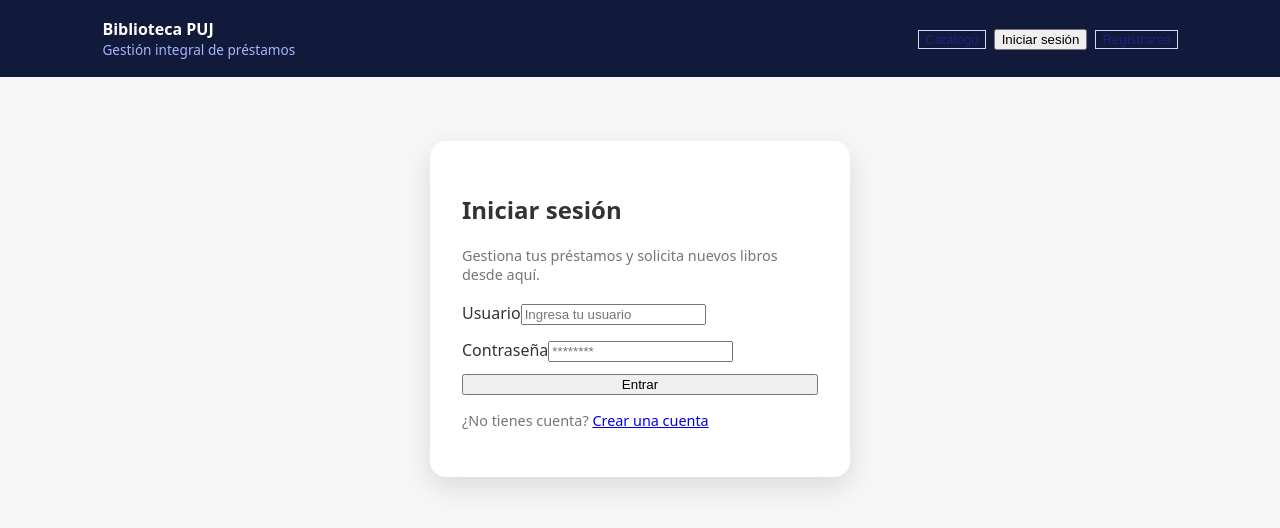
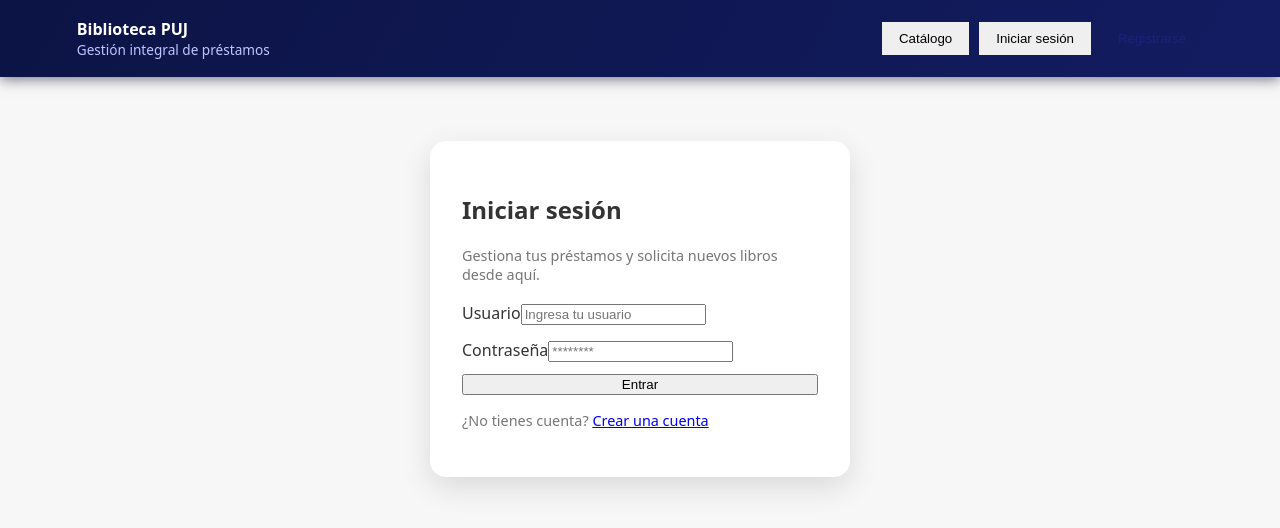
Before and after one commit to Miguel4950/g5-frontend, a React (Vite) app: page /login in a window 1280 px wide. Shown: the top 528 px of the page. Built offline with nearby package versions, Linux system fonts and the light colour scheme; no server answers.

Commit message:
Arreglos

```diff
--- a/src/components/DashboardLayout.jsx
+++ b/src/components/DashboardLayout.jsx
@@ -50,9 +50,11 @@ export default function DashboardLayout({ title, subtitle, actions, children })
 
       <nav className="dashboard-nav">
         <button onClick={() => navigate("/catalog")}>Catálogo</button>
-        <button onClick={() => navigate("/student/dashboard")}>
-          Panel estudiante
-        </button>
+        {!isStaff && (
+          <button onClick={() => navigate("/student/dashboard")}>
+            Panel estudiante
+          </button>
+        )}
         {isStaff && (
           <button onClick={() => navigate("/librarian/dashboard")}>
             Panel bibliotecario
--- a/src/components/TopBar.jsx
+++ b/src/components/TopBar.jsx
@@ -1,56 +1,68 @@
 import { useSelector, useDispatch } from "react-redux";
-import { useNavigate } from "react-router-dom";
+import { useLocation, useNavigate } from "react-router-dom";
 import { logout } from "../store/authSlice";
 import { resolveRole } from "../utils/roleUtils";
 
-export default function TopBar() {
+export default function TopBar({ showBack = false }) {
   const user = useSelector((state) => state.auth.user);
   const dispatch = useDispatch();
   const navigate = useNavigate();
+  const location = useLocation();
   const role = resolveRole(user);
+
+  const isStaff = role === "librarian" || role === "admin";
+
+  const navItems = [
+    { label: "Catálogo", path: "/catalog" },
+    !user
+      ? null
+      : isStaff
+        ? { label: "Panel bibliotecario", path: "/librarian/dashboard" }
+        : { label: "Panel estudiante", path: "/student/dashboard" },
+  ].filter(Boolean);
 
   const handleLogout = () => {
     dispatch(logout());
     navigate("/login");
   };
 
-  const goDashboard = () => {
-    if (!user) {
-      navigate("/login");
-      return;
-    }
-    if (role === "librarian" || role === "admin") {
-      navigate("/librarian/dashboard");
-    } else {
-      navigate("/student/dashboard");
-    }
+  const handleBack = () => {
+    navigate(-1);
   };
 
   return (
     <header className="topbar">
+      <div className="topbar-left">
+        {showBack && (
+          <button className="ghost back-button" onClick={handleBack}>
+            ← Regresar
+          </button>
+        )}
         <div className="topbar-logo" onClick={() => navigate("/catalog")}>
           <strong>Biblioteca PUJ</strong>
           <span>Gestión integral de préstamos</span>
         </div>
-      <nav className="topbar-actions">
-        <button onClick={() => navigate("/catalog")} className="ghost">
-          Catálogo
+      </div>
+      <nav className="topbar-nav">
+        {navItems.map((item) => (
+          <button
+            key={item.path}
+            className={
+              location.pathname.startsWith(item.path) ? "active" : ""
+            }
+            onClick={() => navigate(item.path)}
+          >
+            {item.label}
           </button>
+        ))}
         {user ? (
-          <>
-            <button onClick={goDashboard}>
-              {role === "librarian" || role === "admin"
-                ? "Panel bibliotecario"
-                : "Panel estudiante"}
-            </button>
-            <button onClick={handleLogout} className="ghost">
+          <button className="ghost" onClick={handleLogout}>
             Cerrar sesión
           </button>
-          </>
         ) : (
           <>
             <button onClick={() => navigate("/login")}>Iniciar sesión</button>
-            <button onClick={() => navigate("/register")} className="ghost">
+            <button className="ghost" onClick={() => navigate("/register")}>
               Registrarse
             </button>
           </>
--- a/src/index.css
+++ b/src/index.css
@@ -189,9 +189,19 @@ body {
   display: flex;
   justify-content: space-between;
   align-items: center;
-  padding: 18px 8%;
-  background: #111a3a;
+  padding: 18px 6%;
+  background: linear-gradient(120deg, #0c1445, #131c61);
   color: #fff;
+  box-shadow: 0 3px 12px rgba(7, 10, 40, 0.5);
+  position: sticky;
+  top: 0;
+  z-index: 10;
+}
+
+.topbar-left {
+  display: flex;
+  align-items: center;
+  gap: 16px;
 }
 
 .topbar-logo {
@@ -201,11 +211,28 @@ body {
 .topbar-logo span {
   display: block;
   font-size: 0.85rem;
-  color: #a5b4fc;
+  color: #bec6ff;
 }
 
-.topbar-actions button {
-  margin-left: 8px;
+.topbar-nav button {
+  margin-left: 10px;
+  border: 1px solid transparent;
+  padding: 8px 16px;
+}
+
+.topbar-nav button.active {
+  background: #fff;
+  color: #111a3a;
+  border-color: #fff;
+}
+
+.back-button {
+  color: #111a3a;
+  background: #ffffff;
+  border: 1px solid #bcc4ff;
+  padding: 6px 14px;
+  border-radius: 999px;
+  font-weight: 600;
 }
 
 .catalog-shell,
@@ -285,6 +312,30 @@ body {
   color: #d32f2f;
 }
 
+.book-hero {
+  max-width: 900px;
+  margin: 32px auto;
+  padding: 0 16px 48px;
+}
+
+.book-detail-card {
+  background: #fff;
+  border-radius: 16px;
+  box-shadow: 0 12px 40px rgba(0, 0, 0, 0.08);
+  padding: 32px;
+}
+
+.book-detail-card h2 {
+  margin-bottom: 4px;
+}
+
+.book-detail-meta {
+  margin-top: 24px;
+  display: flex;
+  justify-content: space-between;
+  align-items: center;
+}
+
 .page {
   max-width: 960px;
   margin: 0 auto;
@@ -304,3 +355,7 @@ body {
   padding: 16px;
   box-shadow: 0 1px 3px rgba(0,0,0,0.08);
 }
+.topbar-nav {
+  display: flex;
+  align-items: center;
+}
--- a/src/pages/BookDetail.jsx
+++ b/src/pages/BookDetail.jsx
@@ -37,25 +37,20 @@ export default function BookDetail() {
 
   return (
     <>
-      <TopBar />
-      <div className="page">
-        <div className="card">
+      <TopBar showBack />
+      <section className="book-hero">
+        <div className="book-detail-card">
           <h2>{book.titulo}</h2>
-          <p>
-            <strong>Autor:</strong> {book.autor}
-          </p>
-          <p>
-            <strong>Descripción:</strong> {book.descripcion}
-          </p>
-          <p>
-            <strong>Disponibles:</strong> {book.cantidadDisponible}
-          </p>
-
-          <button onClick={handleRequestLoan} disabled={loansLoading}>
-            {loansLoading ? "Enviando..." : "Solicitar préstamo"}
-          </button>
+          <p className="muted">{book.autor}</p>
+          <p>{book.descripcion}</p>
+          <div className="book-detail-meta">
+            <span>Disponibles: {book.cantidadDisponible}</span>
+            <button onClick={handleRequestLoan} disabled={loansLoading}>
+              {loansLoading ? "Enviando..." : "Solicitar préstamo"}
+            </button>
+          </div>
         </div>
-      </div>
+      </section>
     </>
   );
 }
```
Also changed, not shown: 5 other files (tests, documents, lock files or other folders). Lines whose indentation alone changed are shown as unchanged.
